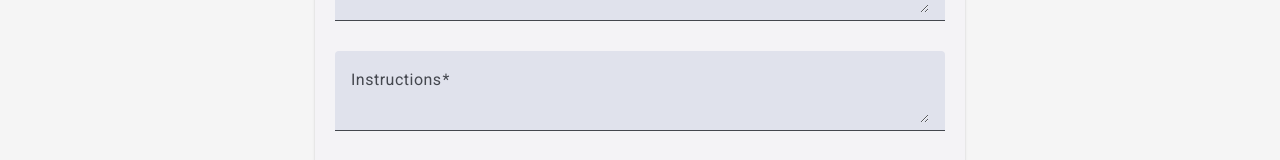
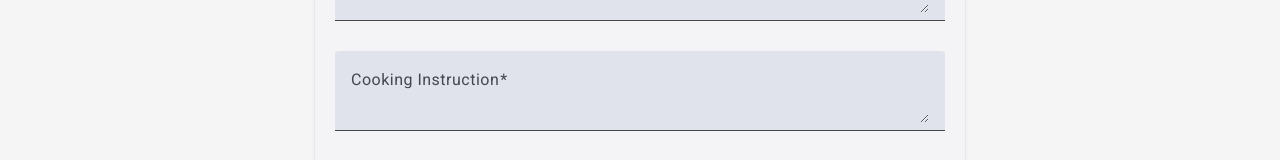
Before and after one commit to tkopadze2004/ng-recipe, an Angular app: page /add-recipe in a window 1280 px wide. Shown: the part 317-477 px from the top of the page. Built offline with nearby package versions, Linux system fonts and the light colour scheme.

Commit message:
change  label for Instruction

```diff
--- a/src/app/pages/home/create-edit-recipe/create-edit-recipe.component.html
+++ b/src/app/pages/home/create-edit-recipe/create-edit-recipe.component.html
@@ -31,7 +31,7 @@
 
       <!-- Instructions -->
       <mat-form-field appearance="fill" class="full-width">
-        <mat-label>Instructions</mat-label>
+        <mat-label>Cooking Instruction</mat-label>
         <textarea matInput formControlName="instructions"></textarea>
         @if (form.get('instructions')?.hasError('required')) {
         <mat-error>Instruction are required</mat-error>
```
